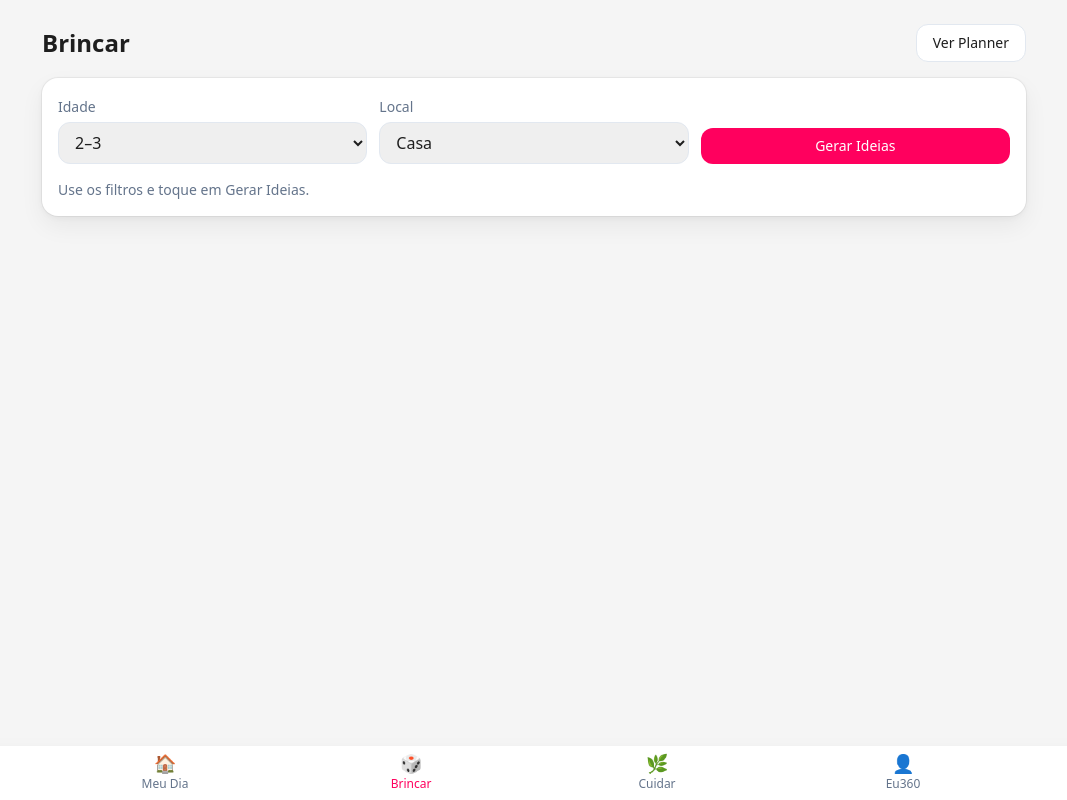
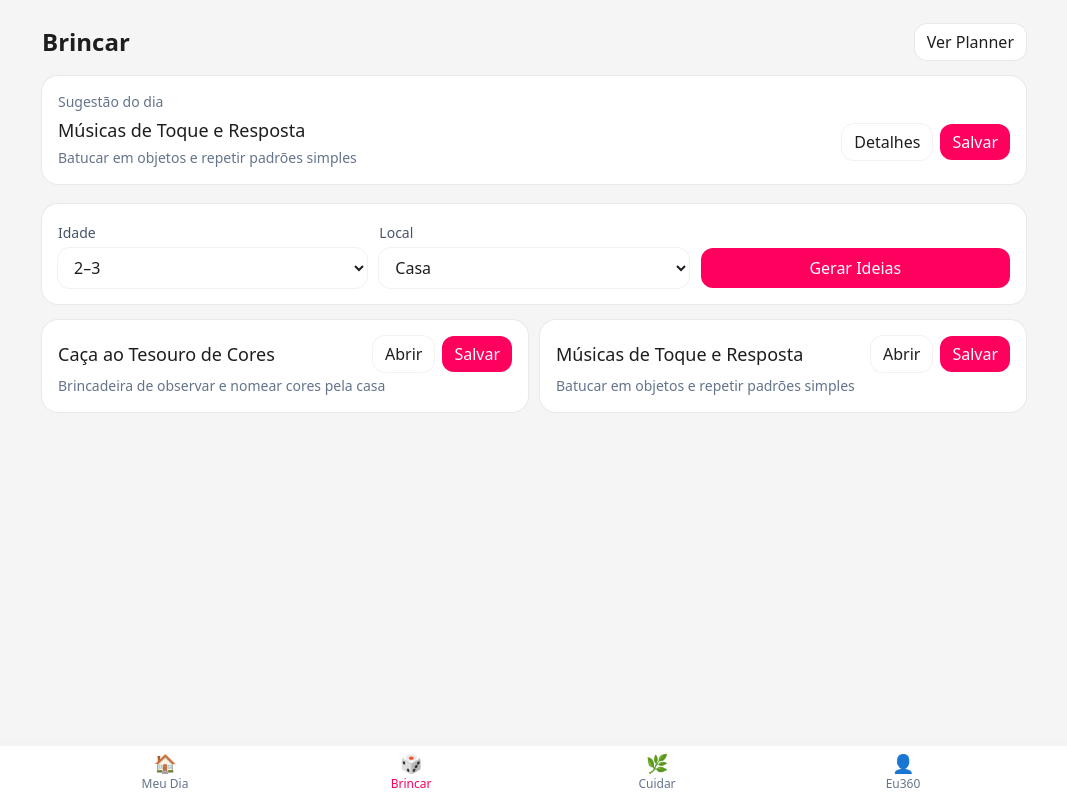
Before and after one commit to simonebrusco/materna360-app, a Next.js app in the folder materna360_starter/: page /brincar in a window 1280 px wide. Both pictures are taken after a click on the button "Gerar Ideias". Shown: the whole page, without its empty margins (106-1173 px from the left). Built offline with nearby package versions, Linux system fonts and the light colour scheme.

Commit message:
Update page.jsx

```diff
--- a/materna360_starter/app/brincar/page.jsx
+++ b/materna360_starter/app/brincar/page.jsx
@@ -1,14 +1,21 @@
-// materna360_starter/app/brincar/page.jsx
 "use client";
 
 import { useMemo, useState } from "react";
 import Link from "next/link";
 
-// libs com fallbacks
-import * as Acts from "../../lib/activities.js";
-import { get, set, keys } from "../../lib/storage.js";
+// tenta usar sua lib; se não houver, não quebra
+let Acts = {};
+try {
+  Acts = require("../../lib/activities.js");
+} catch { /* noop */ }
 
-// -------------------- helpers --------------------
+// Fallback leve caso a lib não exporte dados
+const FALLBACK_ACTIVITIES = [
+  { id: "caca-cores", slug: "caca-cores", title: "Caça às Cores", subtitle: "Procurem objetos por cor em casa", ages: ["2-3","4-5"], places: ["casa"], duration: 10, tags: ["atenção","observação"], emoji: "🎨" },
+  { id: "pula-almofadas", slug: "pula-almofadas", title: "Pula Almofadas", subtitle: "Circuito motor com almofadas", ages: ["2-3","4-5","6-7"], places: ["casa"], duration: 12, tags: ["coordenação","força"], emoji: "🛋️" },
+  { id: "historia-maluca", slug: "historia-maluca", title: "História Maluca", subtitle: "Inventem uma história juntos", ages: ["4-5","6-7","8+"], places: ["casa","escola"], duration: 8, tags: ["linguagem","criatividade"], emoji: "📚" },
+];
+
 const AGE_OPTS = [
   { v: "0-1", label: "0–1" },
   { v: "2-3", label: "2–3" },
@@ -24,192 +31,189 @@ const PLACE_OPTS = [
   { v: "ao-ar-livre", label: "Ao ar livre" },
 ];
 
-// Usa função da lib se existir; senão, filtra um array simples
-function listByFilters({ age, place }) {
+function pickActivities({ age, place }) {
+  // prioriza funções/arrays da lib
   const src =
     Acts.listActivities ||
     Acts.getActivities ||
-    Acts.default ||
+    Acts.ACTIVITIES ||
     Acts.activities ||
-    [];
+    FALLBACK_ACTIVITIES;
 
   if (typeof src === "function") {
-    try {
-      return src({ age, place }) || [];
-    } catch {
-      // fallback abaixo
+    try { return src({ age, place }) || []; } catch {}
   }
+  const all = Array.isArray(src) ? src : FALLBACK_ACTIVITIES;
+  return all.filter(a => (!a.ages || a.ages.includes(age)) && (!a.places || a.places.includes(place)));
 }
 
-  const all = Array.isArray(src) ? src : [];
-  return all.filter((a) => {
-    const byAge   = !a.ages   || a.ages.includes(age);
-    const byPlace = !a.places || a.places.includes(place);
-    return byAge && byPlace;
-  });
+function getActivitiesArray() {
+  const arr =
+    Acts.ACTIVITIES ||
+    Acts.activities ||
+    FALLBACK_ACTIVITIES;
+  return Array.isArray(arr) && arr.length ? arr : FALLBACK_ACTIVITIES;
 }
 
-function saveToPlanner(activity) {
-  const planner = get(keys.planner, { casa: [], filhos: [], eu: [] });
-
-  const item = {
-    id: `act_${activity.id || activity.title}_${Date.now()}`,
-    title: activity.title || "Atividade",
-    done: false,
-    meta: {
-      source: "brincar",
-      activityId: activity.id || null,
-    },
-  };
-
-  const next = {
-    ...planner,
-    filhos: [item, ...(planner.filhos || [])],
-  };
-
-  set(keys.planner, next);
-
-  // badge: Exploradora
+function addToPlanner(title) {
+  try {
+    const KEY = "m360:planner";
+    const raw = localStorage.getItem(KEY);
+    const planner = raw ? JSON.parse(raw) : { casa: [], filhos: [], eu: [] };
+    const item = { id: `act_${Date.now()}`, title, done: false, meta: { source: "brincar" } };
+    const next = { ...planner, filhos: [item, ...(planner.filhos || [])] };
+    localStorage.setItem(KEY, JSON.stringify(next));
     if (typeof window !== "undefined") {
-    window.dispatchEvent(
-      new CustomEvent("m360:win", {
-        detail: { type: "badge", name: "Exploradora" },
-      })
-    );
+      window.dispatchEvent(new CustomEvent("m360:win", { detail: { type: "badge", name: "Exploradora" } }));
     }
     return item;
+  } catch { return null; }
 }
 
-// -------------------- UI --------------------
 export default function BrincarPage() {
   const [age, setAge] = useState("2-3");
   const [place, setPlace] = useState("casa");
   const [ideas, setIdeas] = useState([]);
-  const [toastMsg, setToastMsg] = useState("");
+  const [toast, setToast] = useState("");
 
-  const hint = useMemo(
-    () => "Use os filtros e toque em Gerar Ideias.",
-    []
-  );
+  // Sugestão do dia: index determinístico para estabilidade
+  const suggestion = useMemo(() => {
+    const arr = getActivitiesArray();
+    const idx = (new Date().getDate() + 7) % arr.length; // muda diariamente
+    return arr[idx];
+  }, []);
 
   function onGenerate() {
-    const list = listByFilters({ age, place });
-    setIdeas(list.slice(0, 12)); // limita para não ficar gigante
-    setToastMsg("");
+    const list = pickActivities({ age, place });
+    setIdeas(list.slice(0, 12));
+    setToast("");
   }
 
-  function onSave(activity) {
-    const it = saveToPlanner(activity);
-    setToastMsg(`Adicionado ao Planner: “${it.title}” 💛`);
-    setTimeout(() => setToastMsg(""), 3000);
+  function onSave(title) {
+    const it = addToPlanner(title);
+    if (it) {
+      setToast(`Adicionado ao Planner: “${it.title}” 💛`);
+      setTimeout(() => setToast(""), 2500);
+    }
   }
 
   return (
     <main className="max-w-5xl mx-auto px-5 py-6">
       <header className="flex items-center justify-between mb-4">
         <h1 className="text-2xl font-semibold">Brincar</h1>
-        <Link href="/meu-dia/planner" className="btn bg-white border border-slate-200">
+        <Link href="/meu-dia/planner" className="rounded-xl bg-white ring-1 ring-black/5 px-3 py-1.5">
           Ver Planner
         </Link>
       </header>
 
-      {/* Filtros */}
-      <section className="card mb-5">
+      {/* SUGESTÃO DO DIA */}
+      {suggestion && (
+        <section className="rounded-2xl bg-white ring-1 ring-black/5 p-4 mb-5">
+          <div className="text-sm text-slate-500 mb-1">Sugestão do dia</div>
+          <div className="flex items-center justify-between gap-3">
+            <div>
+              <div className="text-lg font-medium">
+                {suggestion.emoji ? <span className="mr-2">{suggestion.emoji}</span> : null}
+                {suggestion.title}
+              </div>
+              {suggestion.subtitle && (
+                <div className="text-sm text-slate-500 mt-1">{suggestion.subtitle}</div>
+              )}
+            </div>
+            <div className="flex gap-2">
+              <Link
+                href={`/brincar/${suggestion.slug || suggestion.id}`}
+                className="rounded-xl bg-white ring-1 ring-black/5 px-3 py-1.5"
+              >
+                Detalhes
+              </Link>
+              <button
+                onClick={() => onSave(suggestion.title)}
+                className="rounded-xl bg-[#ff005e] text-white px-3 py-1.5"
+              >
+                Salvar
+              </button>
+            </div>
+          </div>
+        </section>
+      )}
+
+      {/* FILTROS */}
+      <section className="rounded-2xl bg-white ring-1 ring-black/5 p-4 mb-4">
         <div className="grid grid-cols-1 sm:grid-cols-3 gap-3">
           <div>
-            <label className="text-sm text-slate-500">Idade</label>
+            <label className="text-sm text-slate-600">Idade</label>
             <select
-              className="w-full rounded-xl border border-slate-200 px-3 py-2 mt-1"
+              className="w-full rounded-xl bg-white ring-1 ring-black/5 px-3 py-2 mt-1"
               value={age}
               onChange={(e) => setAge(e.target.value)}
             >
-              {AGE_OPTS.map((o) => (
-                <option key={o.v} value={o.v}>{o.label}</option>
-              ))}
+              {AGE_OPTS.map(o => <option key={o.v} value={o.v}>{o.label}</option>)}
             </select>
           </div>
-
           <div>
-            <label className="text-sm text-slate-500">Local</label>
+            <label className="text-sm text-slate-600">Local</label>
             <select
-              className="w-full rounded-xl border border-slate-200 px-3 py-2 mt-1"
+              className="w-full rounded-xl bg-white ring-1 ring-black/5 px-3 py-2 mt-1"
               value={place}
               onChange={(e) => setPlace(e.target.value)}
             >
-              {PLACE_OPTS.map((o) => (
-                <option key={o.v} value={o.v}>{o.label}</option>
-              ))}
+              {PLACE_OPTS.map(o => <option key={o.v} value={o.v}>{o.label}</option>)}
             </select>
           </div>
-
           <div className="flex items-end">
-            <button onClick={onGenerate} className="btn btn-primary w-full">
+            <button onClick={onGenerate} className="rounded-xl bg-[#ff005e] text-white w-full py-2">
               Gerar Ideias
             </button>
           </div>
         </div>
-
-        {!ideas.length ? (
-          <p className="text-slate-500 text-sm mt-4">{hint}</p>
-        ) : null}
+        {!ideas.length && (
+          <p className="text-slate-500 text-sm mt-3">Use os filtros e toque em “Gerar Ideias”.</p>
+        )}
       </section>
 
-      {/* Lista de Ideias */}
+      {/* LISTA GERADA */}
       {!!ideas.length && (
         <section className="grid grid-cols-1 md:grid-cols-2 gap-3">
-          {ideas.map((a) => (
-            <article
-              key={a.id || a.title}
-              className="card flex flex-col justify-between"
-            >
-              <div>
-                <h3 className="font-semibold text-lg">
+          {ideas.map(a => (
+            <article key={a.id || a.slug || a.title} className="rounded-2xl bg-white ring-1 ring-black/5 p-4">
+              <div className="flex items-center justify-between gap-3">
+                <div className="text-lg font-medium">
                   {a.emoji ? <span className="mr-2">{a.emoji}</span> : null}
                   {a.title}
-                </h3>
-
-                {a.subtitle || a.description ? (
-                  <p className="text-sm text-slate-600 mt-1">
-                    {a.subtitle || a.description}
-                  </p>
-                ) : null}
-
-                {Array.isArray(a.tags) && a.tags.length ? (
-                  <div className="flex flex-wrap gap-2 mt-2">
-                    {a.tags.slice(0, 4).map((t) => (
-                      <span
-                        key={t}
-                        className="text-xs rounded-full bg-slate-100 px-2 py-1"
+                </div>
+                <div className="flex gap-2">
+                  <Link
+                    href={`/brincar/${a.slug || a.id || "detalhe"}`}
+                    className="rounded-xl bg-white ring-1 ring-black/5 px-3 py-1.5"
                   >
-                        {t}
-                      </span>
-                    ))}
-                  </div>
-                ) : null}
-              </div>
-
-              <div className="mt-4 flex items-center justify-between">
-                <span className="text-xs text-slate-500">
-                  {a.duration ? `${a.duration} min` : ""}
-                </span>
+                    Abrir
+                  </Link>
                   <button
-                  onClick={() => onSave(a)}
-                  className="btn bg-brand text-white"
+                    onClick={() => onSave(a.title)}
+                    className="rounded-xl bg-[#ff005e] text-white px-3 py-1.5"
                   >
-                  Salvar no Planner
+                    Salvar
                   </button>
                 </div>
+              </div>
+              {(a.subtitle || a.description) && (
+                <div className="text-sm text-slate-500 mt-1">{a.subtitle || a.description}</div>
+              )}
+              {a.duration ? (
+                <div className="text-xs text-slate-500 mt-2">{a.duration} min</div>
+              ) : null}
             </article>
           ))}
         </section>
       )}
 
       {/* Toast simples */}
-      {toastMsg ? (
+      {toast && (
         <div className="fixed left-1/2 -translate-x-1/2 bottom-24 z-50 rounded-xl bg-black/80 text-white px-4 py-2 text-sm">
-          {toastMsg}
+          {toast}
         </div>
-      ) : null}
+      )}
     </main>
   );
 }
```
Lines whose indentation alone changed are shown as unchanged.
